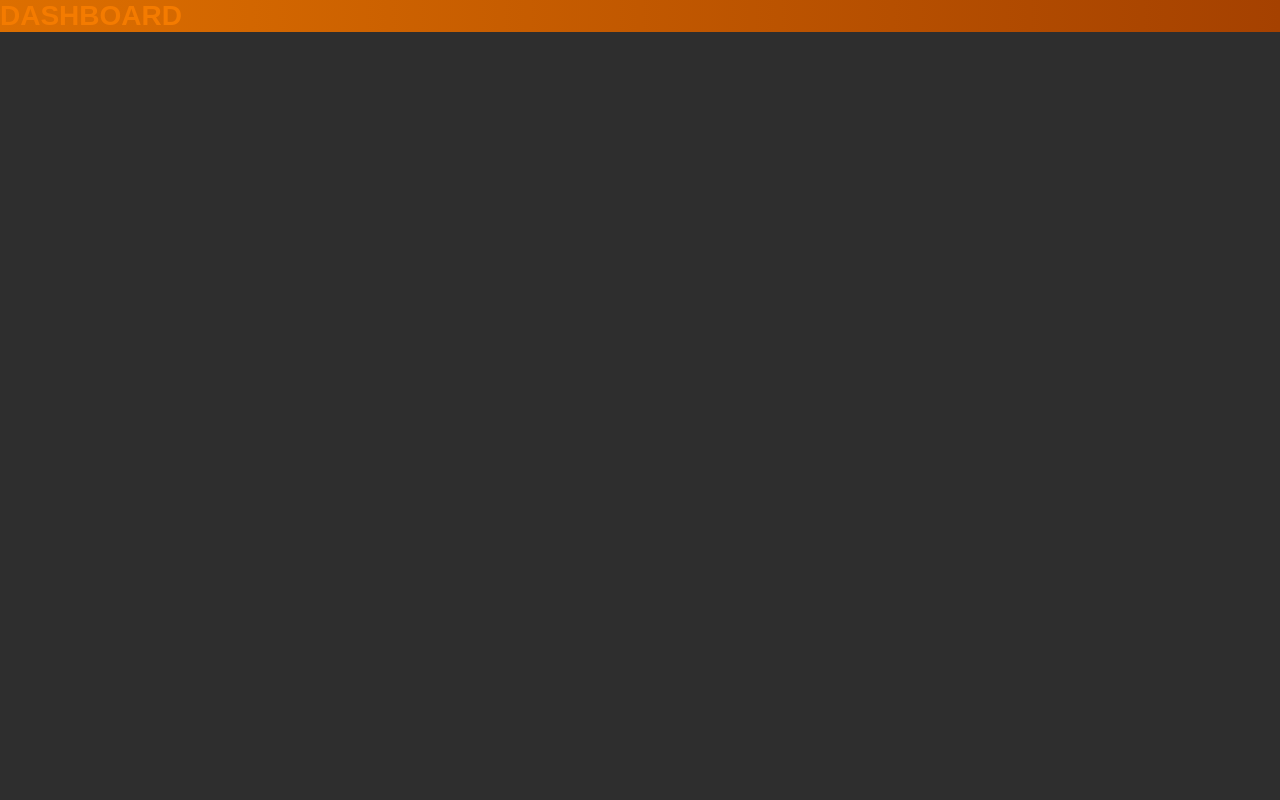
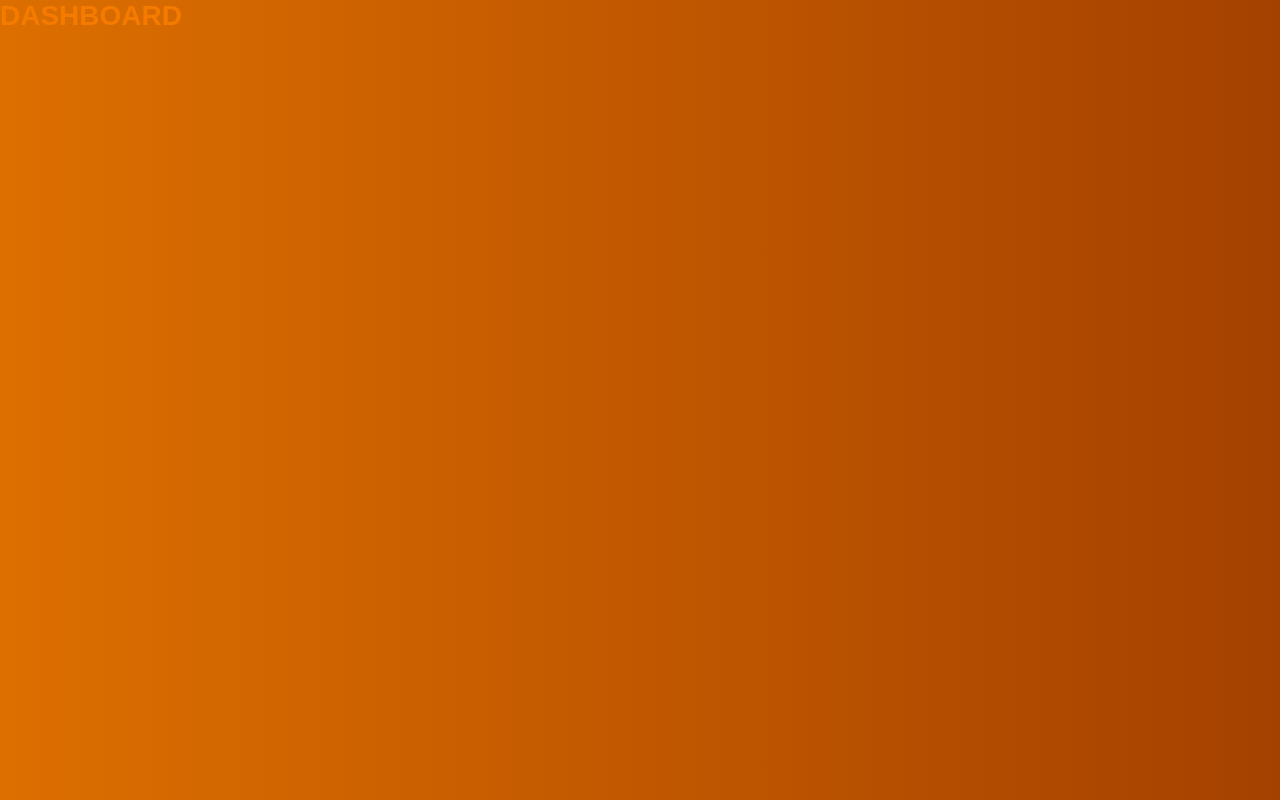
Before and after one commit to Douglasproglima/br-barbers-web, a React (Create React App) app: page /dashboard in a window 1280 px wide. Built offline with nearby package versions, Linux system fonts and the light colour scheme; the HTML template or start-up script is replaced by a standard one.

Commit message:
Configuração do path resolve

```diff
--- a/src/App.js
+++ b/src/App.js
@@ -2,8 +2,8 @@ import React from 'react';
 import { Router } from 'react-router-dom';
 import Routes from './routes';
 import history from './services/history';
+import './config/ReactotronConfig';
 import GlobalStyle from './style/global';
-import './config/ReactotronConfig';
 
 function App() {
   return (
--- a/src/routes/Route.js
+++ b/src/routes/Route.js
@@ -2,8 +2,8 @@ import React from 'react';
 import PropTypes from 'prop-types';
 import { Route, Redirect } from 'react-router-dom';
 
-import AuthLayout from '../pages/_layouts/auth';
-import DefaultLayout from '../pages/_layouts/default';
+import AuthLayout from '~/pages/_layouts/auth';
+import DefaultLayout from '~/pages/_layouts/default';
 
 export default function RouteWrapper({
   component: Component,
--- a/src/style/global.js
+++ b/src/style/global.js
@@ -1,6 +1,7 @@
 import { createGlobalStyle } from 'styled-components';
 
 export default createGlobalStyle`
+@import url('https://fonts.googleapis.com/css2?family=Roboto:400&display=swap');
   * {
     margin: 0;
     padding: 0;
@@ -8,7 +9,12 @@ export default createGlobalStyle`
     box-sizing: border-box;
   }
 
+  *:focus {
+    outline: 0;
+  }
+
   html, body, #root  {
+    height: 100%;
     min-height: 100%;
   }
 
@@ -26,4 +32,12 @@ export default createGlobalStyle`
   button {
     cursor: pointer;
   }
+
+  a {
+    text-decoration: none;
+  }
+
+  ul {
+    list-style: none;
+  }
 `;
```
Also changed, not shown: config-override.js (added, +10 -0 lines), jsconfig.json (added, +8 -0 lines), package.json (+9 -5 lines), .eslintrc.js, 1 other file (tests, documents, lock files or other folders).
